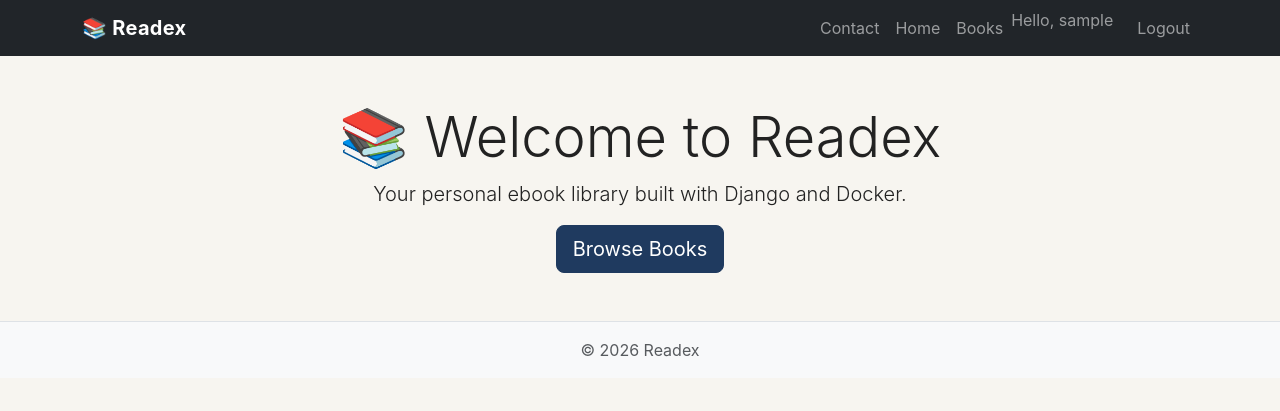
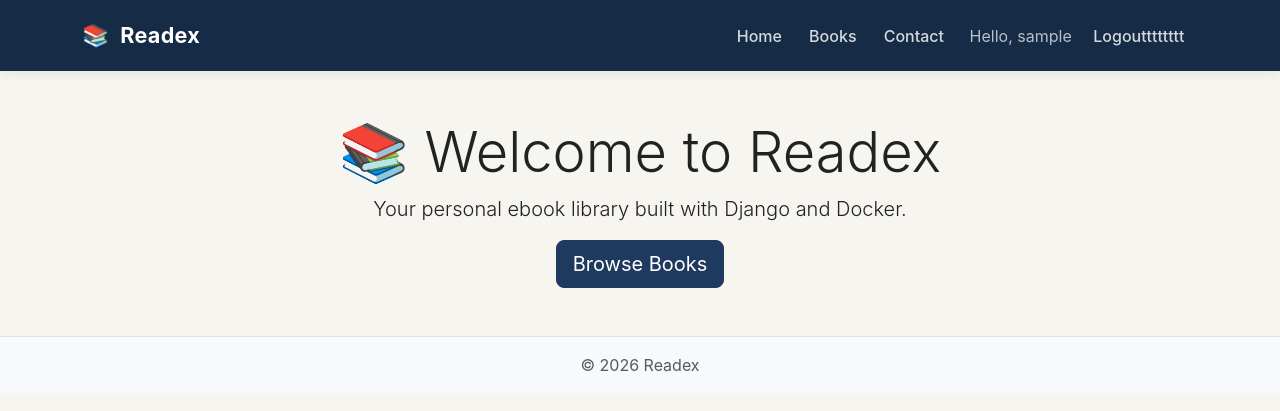
Before and after one commit to Mohamad-sudo616/readex, a Django app: page / in a window 1280 px wide. Shown: the top 411 px of the page. Run offline with Django 5.2, Linux system fonts and the light colour scheme; the visitor is signed in with stand-in values (Sample User, id 1).

Commit message:
navbar completed

```diff
--- a/backend/readex/settings.py
+++ b/backend/readex/settings.py
@@ -135,6 +135,10 @@ USE_TZ = True
 STATIC_URL = 'static/'
 STATIC_ROOT = BASE_DIR / "staticfiles"
 
+STATICFILES_DIRS = [
+    BASE_DIR / "static",
+]
+
 MEDIA_URL = '/media/'
 MEDIA_ROOT = BASE_DIR / "media"
 
--- a/backend/static/css/style.css
+++ b/backend/static/css/style.css
@@ -93,7 +93,54 @@ a:hover {
    NAVBAR
    ========================================= */
 
-.navbar-brand {
+.readex-navbar {
+    background-color: var(--readex-primary-dark);
+    padding: 0.9rem 0;
+    box-shadow: 0 2px 12px rgba(0, 0, 0, 0.08);
+}
+
+.readex-brand {
+    color: #ffffff !important;
+    font-size: 1.35rem;
     font-weight: 700;
     letter-spacing: 0.3px;
 }
+
+.readex-brand-icon {
+    margin-right: 0.35rem;
+}
+
+.readex-nav-link {
+    color: rgba(255, 255, 255, 0.82) !important;
+    font-weight: 500;
+    margin-left: 0.35rem;
+    margin-right: 0.35rem;
+    transition: color var(--readex-transition);
+}
+
+.readex-nav-link:hover {
+    color: var(--readex-accent) !important;
+}
+
+.readex-user {
+    color: rgba(255, 255, 255, 0.7) !important;
+    margin-left: 0.75rem;
+    margin-right: 0.5rem;
+}
+
+.readex-register {
+    background-color: var(--readex-accent);
+    color: #ffffff !important;
+    font-weight: 600;
+    border-radius: var(--readex-radius-sm);
+    padding: 0.45rem 0.9rem !important;
+    margin-left: 0.5rem;
+    transition:
+        background-color var(--readex-transition),
+        transform var(--readex-transition);
+}
+
+.readex-register:hover {
+    background-color: #b38e1f;
+    transform: translateY(-1px);
+}
--- a/backend/templates/base.html
+++ b/backend/templates/base.html
@@ -19,12 +19,22 @@
 <body>
 
     <!-- Navbar -->
-    <nav class="navbar navbar-expand-lg navbar-dark bg-dark">
+<nav class="navbar navbar-expand-lg readex-navbar">
     <div class="container">
 
-            <a class="navbar-brand" href="{% url 'core:home' %}">📚 Readex</a>
+        <a class="navbar-brand readex-brand" href="{% url 'core:home' %}">
+            <span class="readex-brand-icon">📚</span>
+            Readex
+        </a>
 
-            <button class="navbar-toggler" type="button" data-bs-toggle="collapse" data-bs-target="#navbarNav">
+        <button
+            class="navbar-toggler"
+            type="button"
+            data-bs-toggle="collapse"
+            data-bs-target="#navbarNav"
+            aria-controls="navbarNav"
+            aria-expanded="false"
+            aria-label="Toggle navigation">
 
             <span class="navbar-toggler-icon"></span>
 
@@ -32,42 +42,58 @@
 
         <div class="collapse navbar-collapse" id="navbarNav">
 
-                <ul class="navbar-nav ms-auto">
+            <ul class="navbar-nav ms-auto align-items-lg-center">
 
                 <li class="nav-item">
-                        <a class="nav-link" href="{% url 'core:contact' %}">
-                            Contact
+                    <a class="nav-link readex-nav-link"
+                       href="{% url 'core:home' %}">
+                        Home
                     </a>
-                    </li>
-                    <li class="nav-item">
-                        <a class="nav-link" href="{% url 'core:home' %}">Home</a>
                 </li>
 
                 <li class="nav-item">
-                        <a class="nav-link" href="{% url 'books:list' %}">Books</a>
+                    <a class="nav-link readex-nav-link"
+                       href="{% url 'books:list' %}">
+                        Books
+                    </a>
+                </li>
+
+                <li class="nav-item">
+                    <a class="nav-link readex-nav-link"
+                       href="{% url 'core:contact' %}">
+                        Contact
+                    </a>
                 </li>
 
                 {% if user.is_authenticated %}
 
-
                     <li class="nav-item">
-                        <span class="navbar-text me-3">
+                        <span class="navbar-text readex-user">
                             Hello, {{ user.username }}
                         </span>
                     </li>
 
                     <li class="nav-item">
-                        <a class="nav-link" href="{% url 'users:logout' %}">Logout</a>
+                        <a class="nav-link readex-nav-link"
+                           href="{% url 'users:logout' %}">
+                            Logoutttttttt
+                        </a>
                     </li>
 
                 {% else %}
 
                     <li class="nav-item">
-                        <a class="nav-link" href="{% url 'users:login' %}">Login</a>
+                        <a class="nav-link readex-nav-link"
+                           href="{% url 'users:login' %}">
+                            Login
+                        </a>
                     </li>
 
                     <li class="nav-item">
-                        <a class="nav-link" href="{% url 'users:register' %}">Register</a>
+                        <a class="nav-link readex-register"
+                           href="{% url 'users:register' %}">
+                            Register
+                        </a>
                     </li>
 
                 {% endif %}
@@ -78,7 +104,6 @@
 
     </div>
 </nav>
-
     <!-- Main Content -->
     <main class="container my-5">
 
```
Lines whose indentation alone changed are shown as unchanged.
